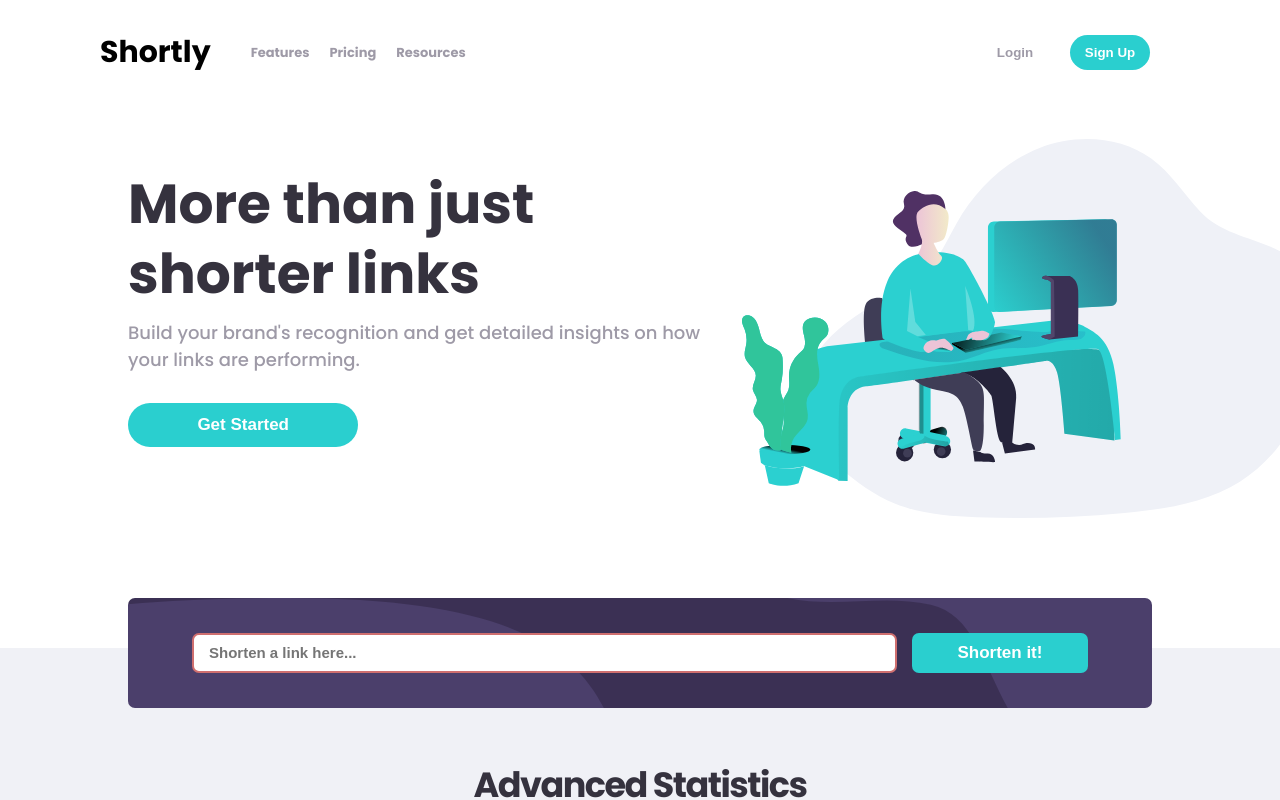
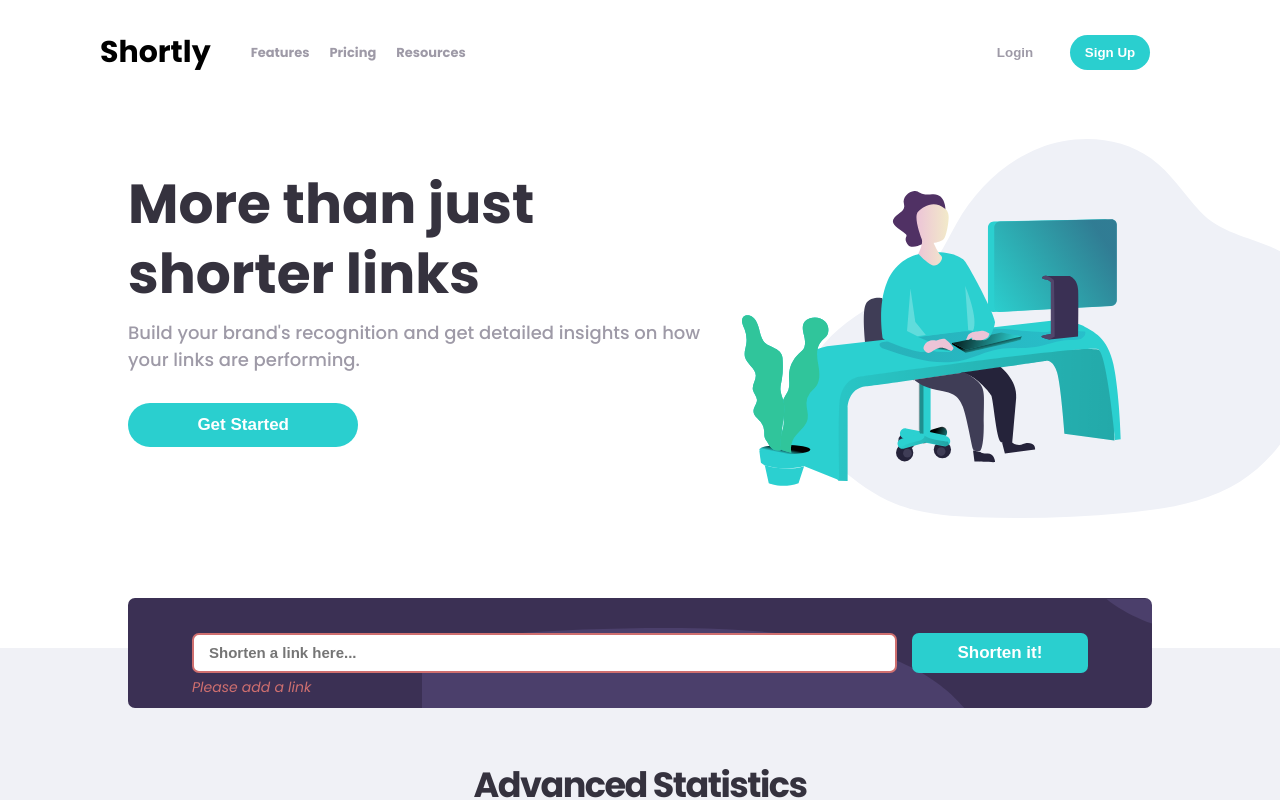
Before and after one commit to igormath/url-shortening, a React (Create React App) app: page / in a window 1280 px wide. Both pictures are taken after a click on the button "Shorten it!". Shown: the top 800 px of the page. Built offline with nearby package versions, Linux system fonts and the light colour scheme.

Commit message:
:speech_balloon: Add empty input error message

```diff
--- a/src/components/LinksSection/LinksSection.css
+++ b/src/components/LinksSection/LinksSection.css
@@ -5,7 +5,7 @@
 
 .input__container {
     width: 90%;
-    height: 14rem;
+    height: 19rem;
     display: flex;
     flex-direction: column;
     border-radius: 7px;
@@ -13,13 +13,18 @@
     margin: 12vh auto 0;
     background-image: url("../../assets/bg-shorten-mobile.svg");
     background-repeat: no-repeat;
-    background-position: right;
+    background-position: 23vw .1rem;
     background-color: var(--dark-violet);
     transform: translateY(-5rem);
 }
 
+.input__container-flex {
+    height: 50%;
+}
+
 .input__link {
-    height: 65%;
+    width: 100%;
+    height: 70%;
     padding: 0 1.5rem;
     border-radius: 7px;
     border: 0px solid var(--dark-violet);
@@ -28,9 +33,17 @@
     color: var(--grayish-violet);
 }
 
+.input__advice {
+    font-size: 1.4rem;
+    font-style: italic;
+    color: #CF6F6F;
+    margin-top: .4rem;
+    display: none;
+}
+
 .input__btn {
     width: 100%;
-    height: 50%;
+    height: 30%;
     font-size: 1.7rem;
     font-weight: 700;
     border-radius: 7px;
@@ -46,8 +59,14 @@
         background-image: url("../../assets/bg-shorten-desktop.svg");
     }
 
+    .input__container-flex {
+        width: 80%;
+        height: 4rem;
+    }
+
     .input__link {
-        width: 80%;
+        width: 100%;
+        height: 100%;
     }
 
     .input__btn {
--- a/src/components/LinksSection/LinksSection.js
+++ b/src/components/LinksSection/LinksSection.js
@@ -9,13 +9,16 @@ const LinksSection = () => {
     const [linksOutputs, setLinksOutputs] = useState([]);
 
     const inputRef = useRef();
+    const adviceRef = useRef();
 
     const handleInput = () => {
         if (inputRef.current.value === "") {
             inputRef.current.style.border = "2px solid #CF6F6F";
+            console.log(adviceRef.current.className);
+            adviceRef.current.style.display = "block";
         } else {
-            console.log(inputRef.current.value);
             inputRef.current.style.borderColor = "var(--dark-violet)";
+            adviceRef.current.style.display = "none";
             fetch(`https://api.shrtco.de/v2/shorten?url=${inputRef.current.value}`)
                 .then(res => res.json())
                 .then(data => {
@@ -24,11 +27,14 @@ const LinksSection = () => {
                 .catch("There is an error!");
         }
     }
-    console.log(linksOutputs);
+
     return (
         <section className='links__section'>
             <div className='input__container'>
-                <input type="text" name="" id="" placeholder='Shorten a link here...' className='input__link' ref={inputRef} />
+                <div className='input__container-flex'>
+                    <input type="text" name="" id="" placeholder='Shorten a link here...' className='input__link' ref={inputRef} />
+                    <p className='input__advice' ref={adviceRef}>Please add a link</p>
+                </div>
                 <button className='input__btn btn' onClick={handleInput}>Shorten it!</button>
             </div>
             {(linksOutputs.length > 0) && <ShortenOutputs shortenLinks={linksOutputs} />}
```
